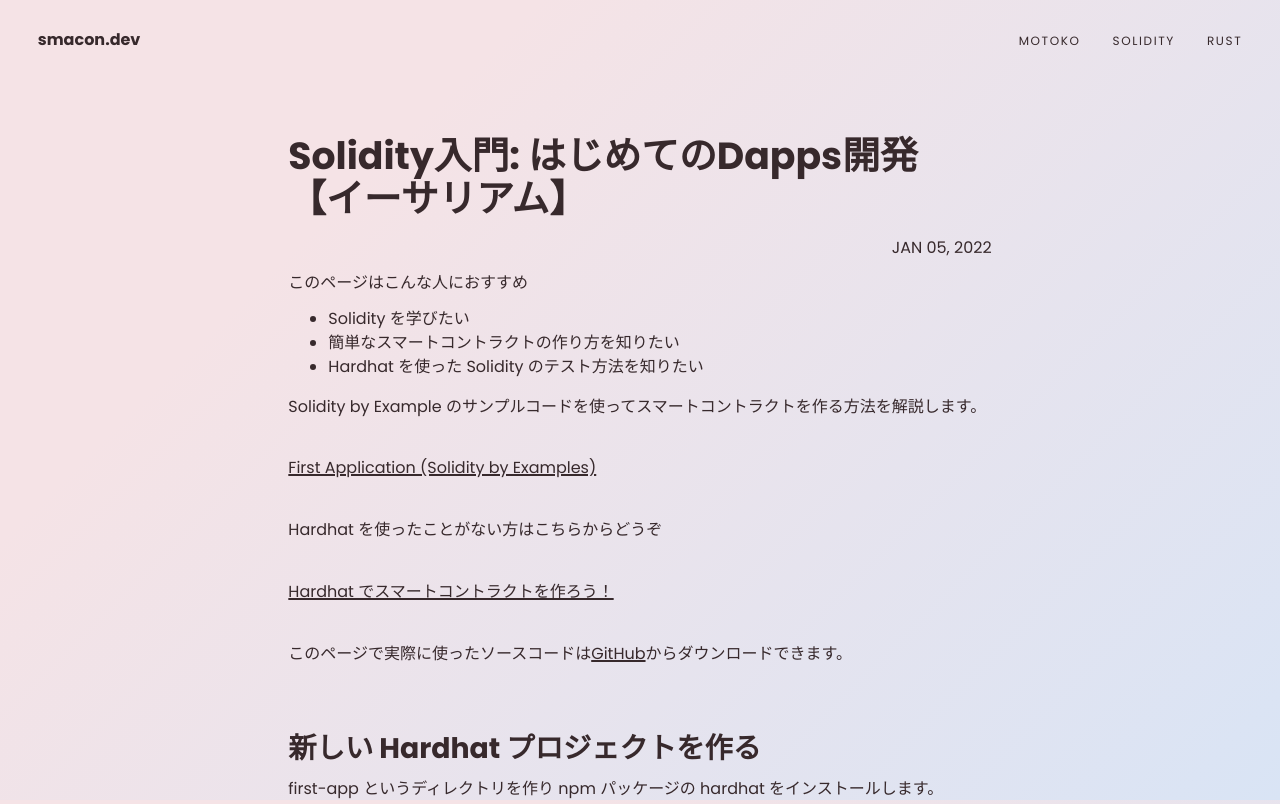
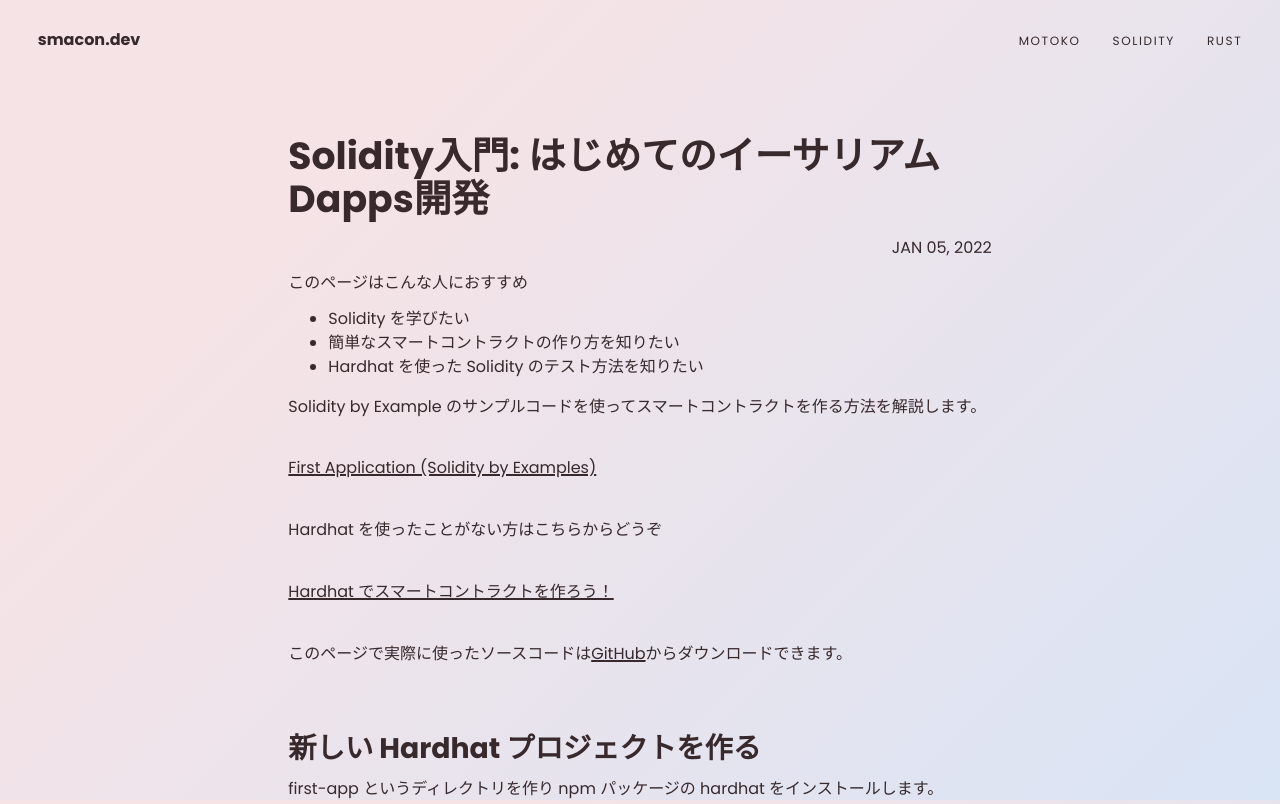
Before and after one commit to yinkakun/gatsby-starter-glass, a Gatsby site: page /first-app in a window 1280 px wide. Shown: the top 804 px of the page. Built offline with nearby package versions, Linux system fonts and the light colour scheme; Gatsby itself is replaced by a stand-in of ours; some packages are replaced by stand-ins of ours.

Commit message:
chore(smacon-dev): update

```diff
--- a/content/posts/solidity/first-app.md
+++ b/content/posts/solidity/first-app.md
@@ -1,5 +1,5 @@
 ---
-title: "Solidity入門: はじめてのDapps開発【イーサリアム】"
+title: "Solidity入門: はじめてのイーサリアムDapps開発"
 date: 2022-01-05 21:00
 permalink: /first-app
 tags:
```
